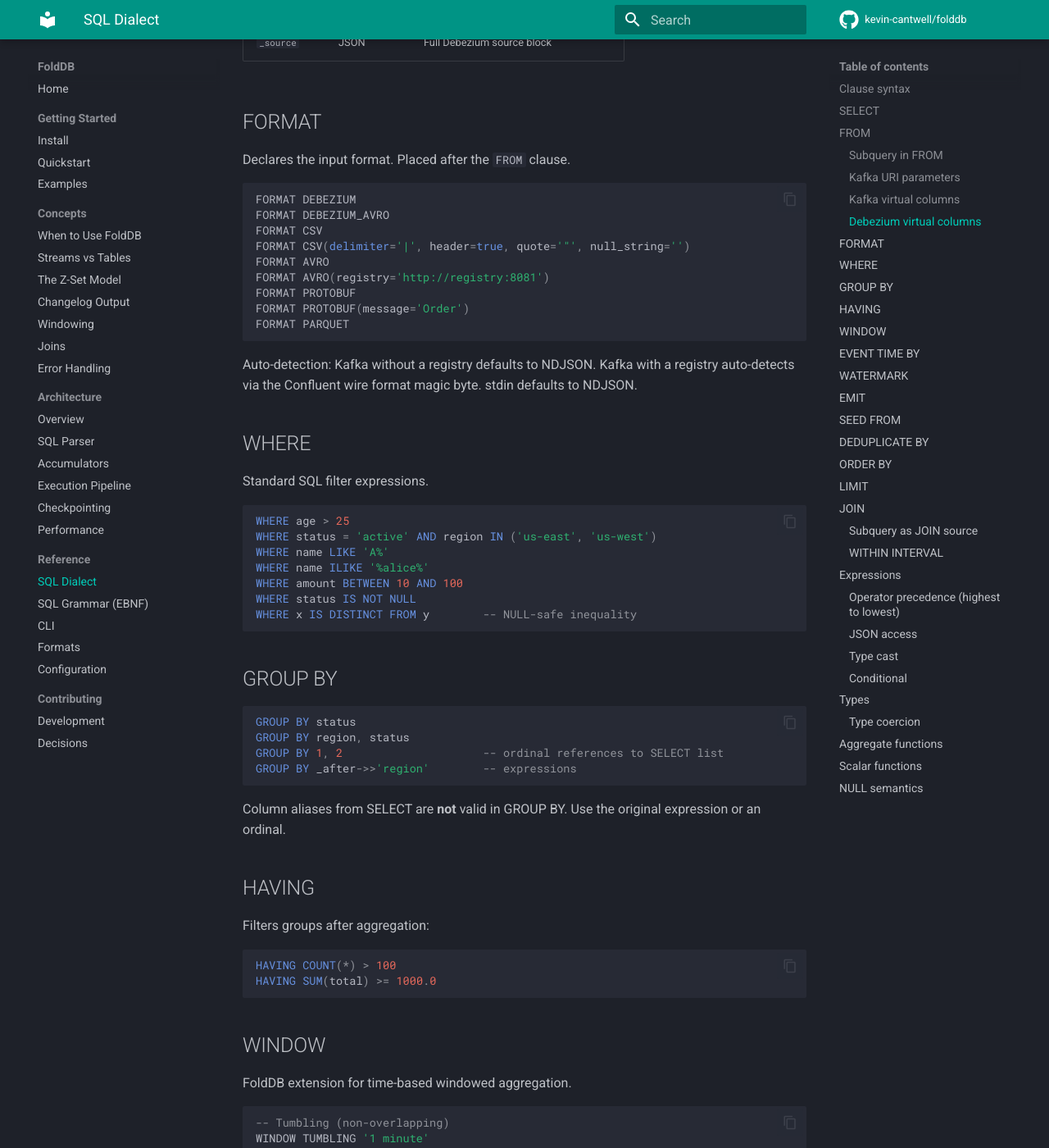
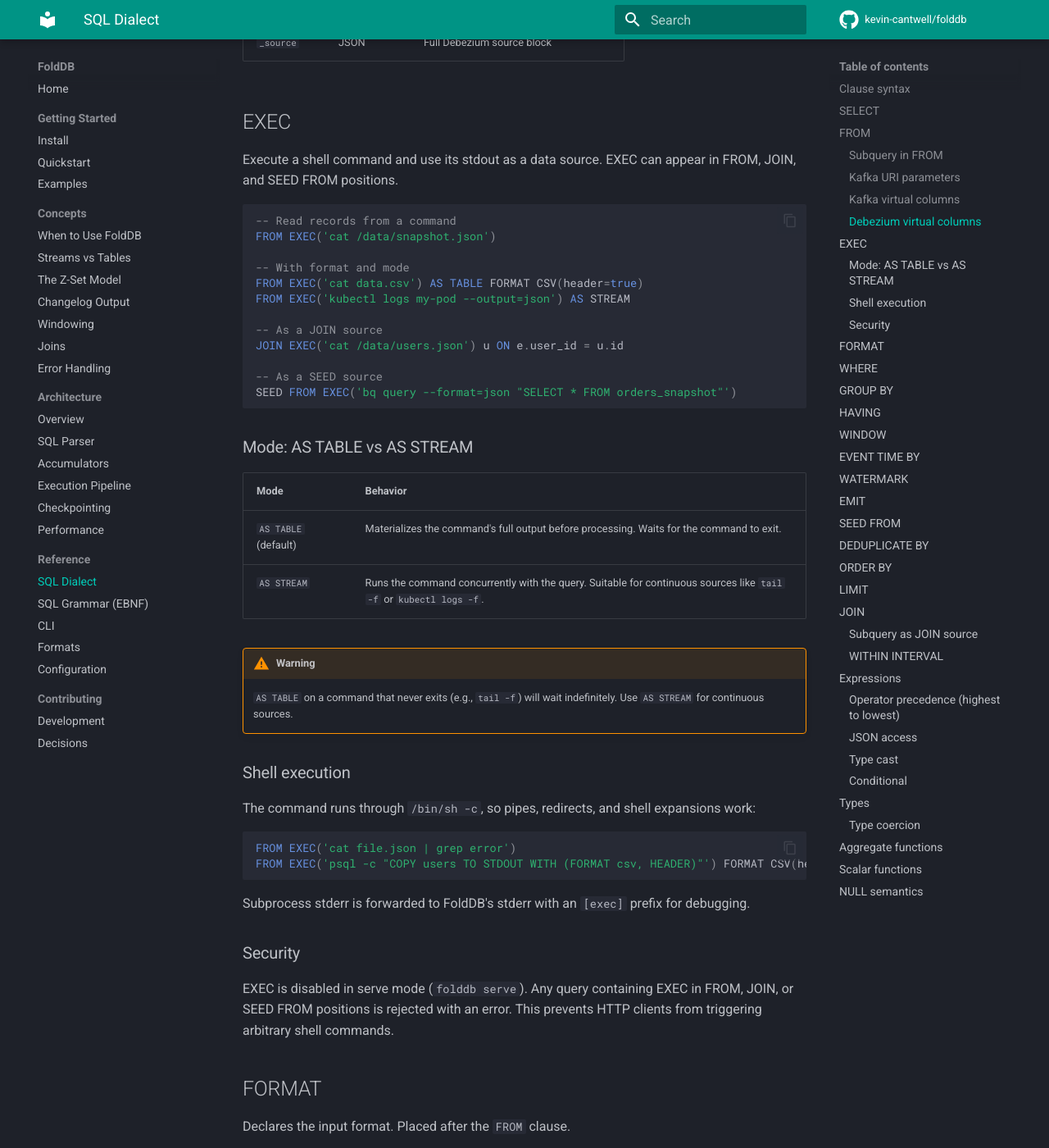
Before and after one commit to kevin-cantwell/dbspa, an MkDocs documentation site: the page built from docs/reference/sql.md, in a window 1280 px wide and 1400 px high, scrolled down 3270 px. Shown: the whole window at 82% size. Built offline with MkDocs 1.6.1 and Material for MkDocs 9.7.7, drawn with Linux system fonts in a browser that asks for light colours; comment, search, counter and statistics services are not loaded; some of the changed text lies outside the part shown.

Commit message:
Document EXEC() feature in SQL reference, grammar, examples, and concepts
Add EXEC section to SQL reference covering syntax, AS TABLE/STREAM modes,
shell execution, and security. Update EBNF grammar with exec_source rule.
Add practical EXEC examples (kubectl, psql, bq). Note EXEC as universal
SQL layer over CLI tools in when-to-use guide.

Co-Authored-By: Claude Opus 4.6 (1M context) <noreply@anthropic.com>

````diff
--- a/docs/reference/sql.md
+++ b/docs/reference/sql.md
@@ -116,6 +116,50 @@ When `FORMAT DEBEZIUM` is specified:
 | `_ts` | TIMESTAMP | Source database transaction timestamp |
 | `_source` | JSON | Full Debezium source block |
 
+## EXEC
+
+Execute a shell command and use its stdout as a data source. EXEC can appear in FROM, JOIN, and SEED FROM positions.
+
+```sql
+-- Read records from a command
+FROM EXEC('cat /data/snapshot.json')
+
+-- With format and mode
+FROM EXEC('cat data.csv') AS TABLE FORMAT CSV(header=true)
+FROM EXEC('kubectl logs my-pod --output=json') AS STREAM
+
+-- As a JOIN source
+JOIN EXEC('cat /data/users.json') u ON e.user_id = u.id
+
+-- As a SEED source
+SEED FROM EXEC('bq query --format=json "SELECT * FROM orders_snapshot"')
+```
+
+### Mode: AS TABLE vs AS STREAM
+
+| Mode | Behavior |
+|---|---|
+| `AS TABLE` (default) | Materializes the command's full output before processing. Waits for the command to exit. |
+| `AS STREAM` | Runs the command concurrently with the query. Suitable for continuous sources like `tail -f` or `kubectl logs -f`. |
+
+!!! warning
+    `AS TABLE` on a command that never exits (e.g., `tail -f`) will wait indefinitely. Use `AS STREAM` for continuous sources.
+
+### Shell execution
+
+The command runs through `/bin/sh -c`, so pipes, redirects, and shell expansions work:
+
+```sql
+FROM EXEC('cat file.json | grep error')
+FROM EXEC('psql -c "COPY users TO STDOUT WITH (FORMAT csv, HEADER)"') FORMAT CSV(header=true)
+```
+
+Subprocess stderr is forwarded to FoldDB's stderr with an `[exec]` prefix for debugging.
+
+### Security
+
+EXEC is disabled in serve mode (`folddb serve`). Any query containing EXEC in FROM, JOIN, or SEED FROM positions is rejected with an error. This prevents HTTP clients from triggering arbitrary shell commands.
+
 ## FORMAT
 
 Declares the input format. Placed after the `FROM` clause.
@@ -219,11 +263,17 @@ EMIT EARLY '10 seconds' -- periodic partial results
 
 ## SEED FROM
 
-Bootstraps accumulator state from a file before streaming.
+Bootstraps accumulator state from a file or command before streaming.
 
 ```sql
+-- From a file
 FROM 'kafka://broker/topic' FORMAT DEBEZIUM
 SEED FROM '/path/to/snapshot.parquet'
+GROUP BY region
+
+-- From a shell command
+FROM 'kafka://broker/topic' FORMAT DEBEZIUM
+SEED FROM EXEC('bq query --format=json "SELECT * FROM orders_snapshot"')
 GROUP BY region
 ```
 
@@ -260,12 +310,16 @@ Terminates after N output records. For non-accumulating queries, this is straigh
 
 ## JOIN
 
-Equi-join between a stream and a table, a stream and a CDC source, two streams, or a stream and a subquery.
+Equi-join between a stream and a table, a stream and a CDC source, two streams, a stream and a subquery, or a stream and an EXEC command.
 
 ```sql
 -- Stream-to-file
 JOIN '/data/users.parquet' u ON e.user_id = u.id
 LEFT JOIN '/data/users.csv' u FORMAT CSV(header=true) ON e.user_id = u.id
+
+-- Stream-to-EXEC (shell command as table source)
+JOIN EXEC('cat /data/users.json') u ON e.user_id = u.id
+JOIN EXEC('psql -c "COPY users TO STDOUT WITH (FORMAT csv, HEADER)"') u FORMAT CSV(header=true) ON e.user_id = u.id
 
 -- Stream-to-subquery (pre-aggregate a file, then join)
 JOIN (SELECT customer_id, COUNT(*) AS cnt FROM '/data/orders.parquet' GROUP BY customer_id) r
````
Also changed, not shown: docs/concepts/when-to-use.md (+2 -0 lines), docs/getting-started/examples.md (+33 -0 lines), docs/reference/grammar.md (+13 -6 lines).
